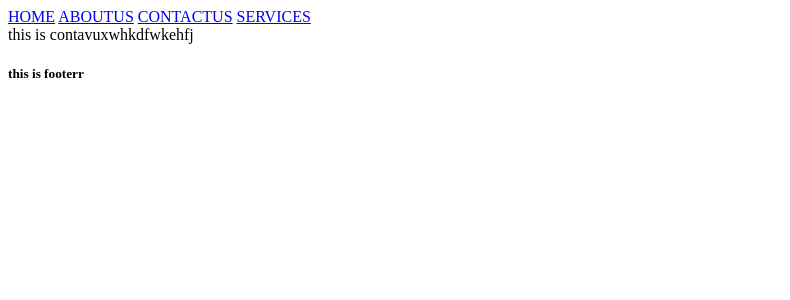
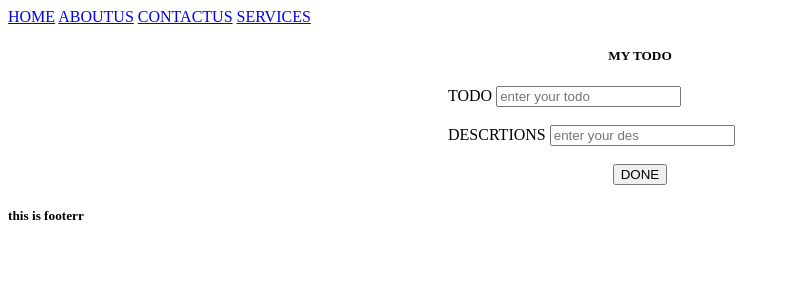
Before and after one commit to lamber2760/flask_project, a Flask app: page /contactus in a window 1280 px wide. Shown: the top 300 px of the page, without its empty margins (0-790 px from the left). Run offline with Flask 3, Linux system fonts and the light colour scheme.

Commit message:
datasave

```diff
--- a/main.py
+++ b/main.py
@@ -1,9 +1,12 @@
 from flask import Flask
-from flask import render_template
+from flask import render_template,request
+
+
+
 
 app=Flask(__name__)
 
-@app.route("/home")
+@app.route("/")
 def homepage():
     return render_template("home.html")
 
@@ -19,5 +22,13 @@ def contactus():
 def services():
     return render_template("services.html")
 
+@app.route("/savethisdata",methods =["post"])
+def savethisdata():
+    if request.method =="POST":
+        mytitile=request.form.get("title")
+        message=request.form.get("msg")
+        print(mytitile,message)
+    return"this is datt savee................"
+
 if __name__ =="__main__":
     app.run()
--- a/templates/contactus.html
+++ b/templates/contactus.html
@@ -1,3 +1,28 @@
 {% extends "navbar.html" %}
 {% block we %}
-this is contavuxwhkdfwkehfj{% endblock we %}
+<h5 style="text-align: center;">MY TODO</h5>
+<div style="  padding-left: 440px">
+
+    <form action="/savethisdata" method="POST">
+        <div  class="mb-3">
+          <label for="exampleInputEmail1" class="form-label">TODO</label>
+          <input type="text" class="form-control" id="exampleInputEmail1" aria-describedby="emailHelp" placeholder="enter your todo">
+          <!-- <div id="emailHelp" class="form-text" name="title" placeholder="enter your todo"></div> -->
+        </div>
+        <br>
+        <div class="mb-3">
+          <label for="exampleInputPassword1" class="form-label">DESCRTIONS</label>
+          <input type="text" class="form-control"row="3" id="exampleInputPassword1" name="msg" placeholder="enter your des"></div>
+        </div>
+        <br>
+    </div>
+    <div style="text-align: center;">
+        <button  type="submit">DONE</button>
+     </div>
+
+      </form>
+
+
+
+
+{% endblock we %}
--- a/templates/navbar.html
+++ b/templates/navbar.html
@@ -8,7 +8,7 @@
 </head>
 <body>
     <div>
-        <a href="/home">HOME</a>
+        <a href="/">HOME</a>
         <a href="/aboutus">ABOUTUS</a>
         <a href="/contactus">CONTACTUS</a>
         <a href="/services">SERVICES</a>
```
